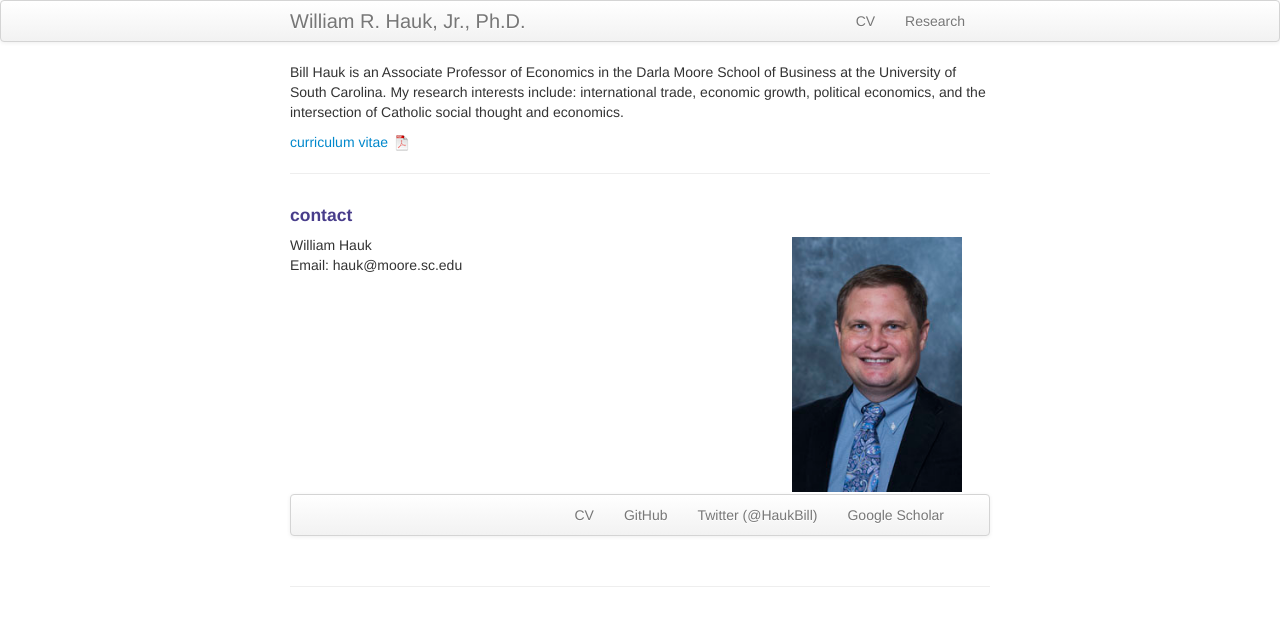
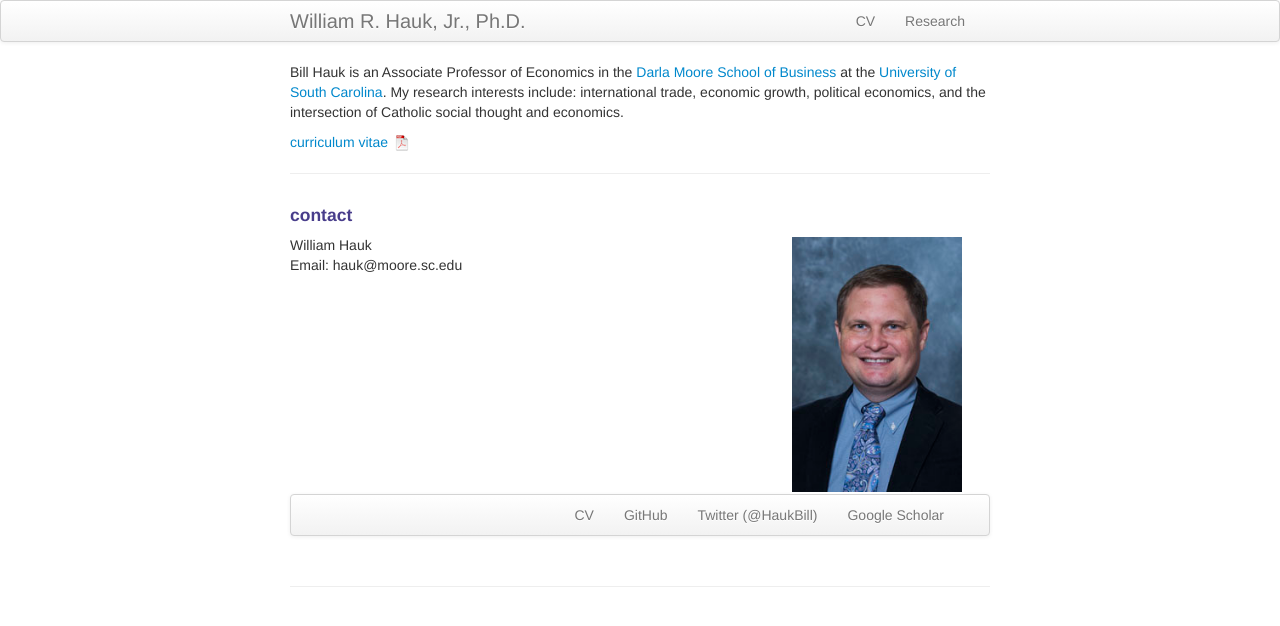
Before and after one commit to BillHauk/BillHauk.github.io, a Jekyll site: the page built from index.md, in a window 1280 px wide. Shown: the top 626 px of the page. Built offline with Jekyll 4.4.1, drawn with Linux system fonts in a browser that asks for light colours; part of the change alters nothing that is shown.

```diff
--- a/index.md
+++ b/index.md
@@ -5,7 +5,7 @@ description: William Hauk is an associate professor of economics at the Universi
 keywords: Hauk, international trade, economic growth, political economics, Catholic social thought
 ---
 
-Bill Hauk is an Associate Professor of Economics in the Darla Moore School of Business at the University of South Carolina.  My research interests include: international trade, economic growth, political economics, and the intersection of Catholic social thought and economics.
+Bill Hauk is an Associate Professor of Economics in the [Darla Moore School of Business](https://sc.edu/study/colleges_schools/moore/index.php) at the [University of South Carolina](https://sc.edu/).  My research interests include: international trade, economic growth, political economics, and the intersection of Catholic social thought and economics.
 
 [curriculum vitae ![CV as pdf]({{ BASE_PATH }}/pages/icons16/pdf-icon.png)]({{ BASE_PATH }}/assets/CV.pdf)<br/>
 
```
